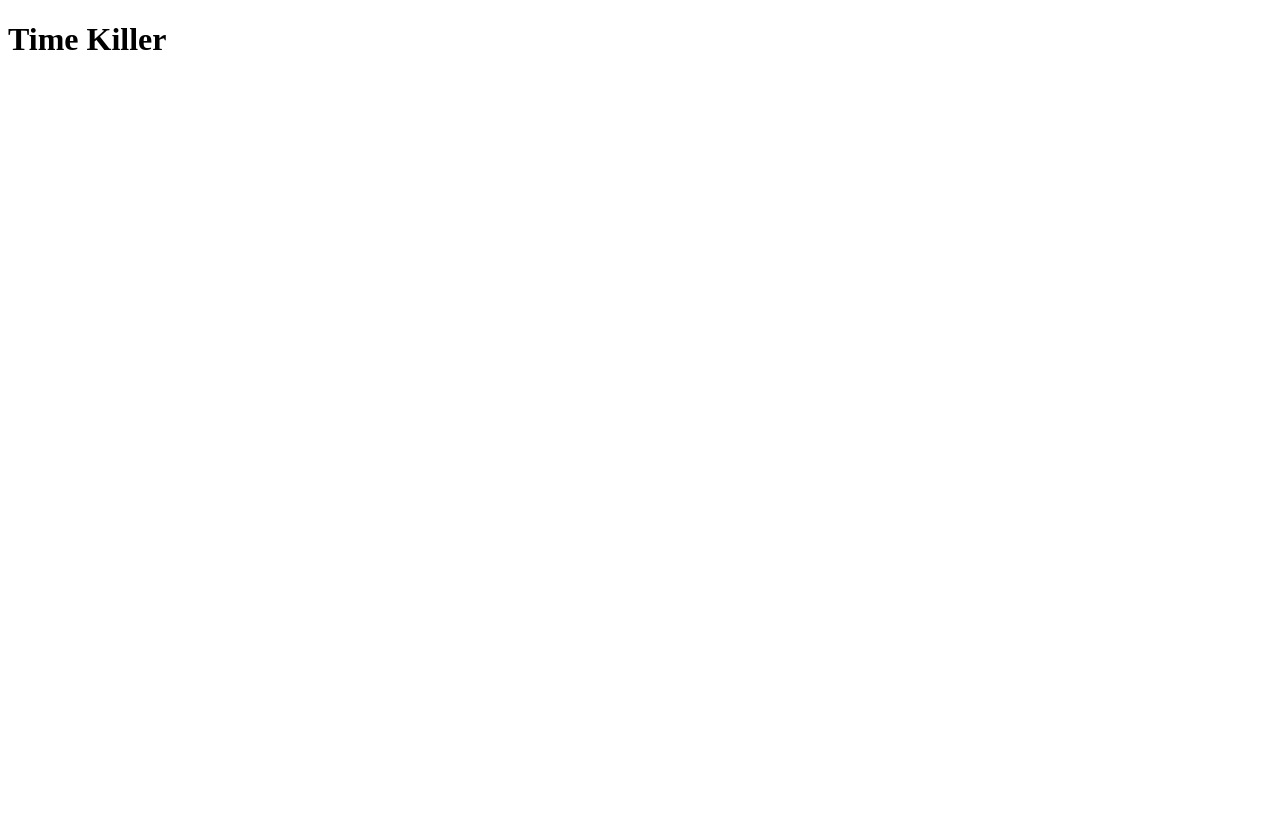
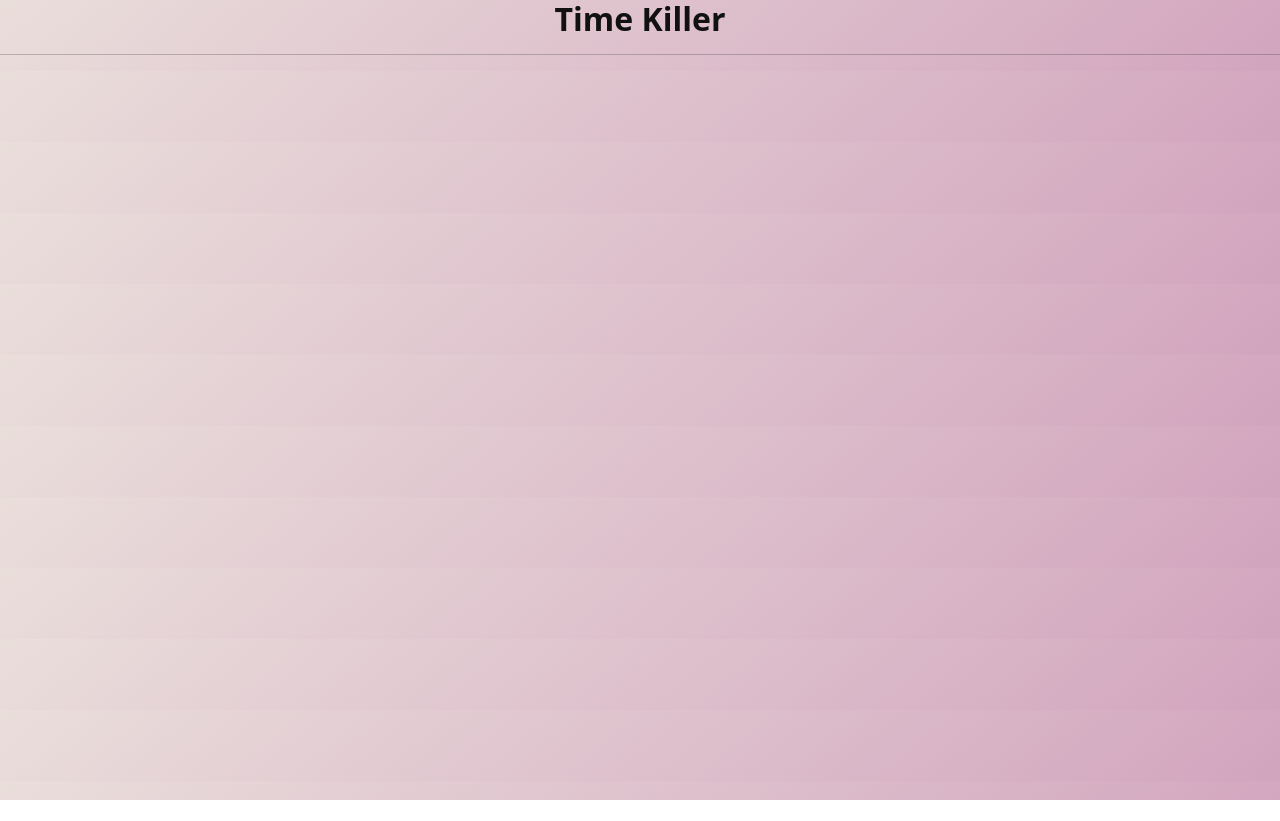
Before and after one commit to W1THRD/TimeKiller, a plain HTML site: page index.html in a window 1280 px wide. After the commit the page ends 800 px from the top, so only its background shows below. Drawn offline with nearby package versions, Linux system fonts and the light colour scheme.

Commit message:
i suck at css

```diff
--- a/index.html
+++ b/index.html
@@ -5,7 +5,7 @@
   <meta charset="utf-8">
   <meta name="viewport" content="width=device-width">
   <title>Time Killer!</title>
-  <link href="style.css" rel="stylesheet" type="text/css"/>
+
 	<meta name="description" content="Need to kill some time? Well I think you know where to go..." />
 	<meta name="keywords" content="bored, waste time, boring, funny, weird, bored button, boredom" />
 	<meta name="author" content="W1THRD" />
@@ -16,11 +16,19 @@
 	<meta property="og:description" content="Need to kill some time? Well I think you know where to go..."/>
 	<meta property="og:site_name" content="Time Killer"/>
 	<meta property="og:url" content="https://TimeKiller.w1thrdlab.repl.co"/>
+  <link href="https://cdn.jsdelivr.net/npm/bootstrap@5.2.0/dist/css/bootstrap.min.css" rel="stylesheet" integrity="sha384-gH2yIJqKdNHPEq0n4Mqa/HGKIhSkIHeL5AyhkYV8i59U5AR6csBvApHHNl/vI1Bx" crossorigin="anonymous">
+  <link href="style.css" rel="stylesheet" type="text/css"/>
 </head>
 
 <body>
-  <h1 class="big">Time Killer</h1>
-  <script src="script.js"></script>
+  <div class=".bg-success">
+    <h1>Time Killer</h1>
+    <hr/>
+
+
+    <script src="script.js"></script>
+    <script src="https://cdn.jsdelivr.net/npm/bootstrap@5.2.0/dist/js/bootstrap.bundle.min.js" integrity="sha384-A3rJD856KowSb7dwlZdYEkO39Gagi7vIsF0jrRAoQmDKKtQBHUuLZ9AsSv4jD4Xa" crossorigin="anonymous"></script>
+  </div>
 
 </body>
 
--- a/style.css
+++ b/style.css
@@ -1,4 +1,19 @@
-html, body {
-  height: 100%;
-  width: 100%;
+h1 {
+  font-weight: bold;
+  color: #111;
+  font-size: 32px;
+  text-align: center;
 }
+
+h2 {
+  font-weight: bold;
+  color: #555;
+  font-size: 32px;
+  text-align: center;
+}
+
+body {
+  background-image: linear-gradient(140deg, #EADEDB 0%, #BC70A4 50%, #BFD641 75%);
+
+  background-size: 400%;
+}
```
Also changed, not shown: images/pressed.png, images/unpressed.png.
